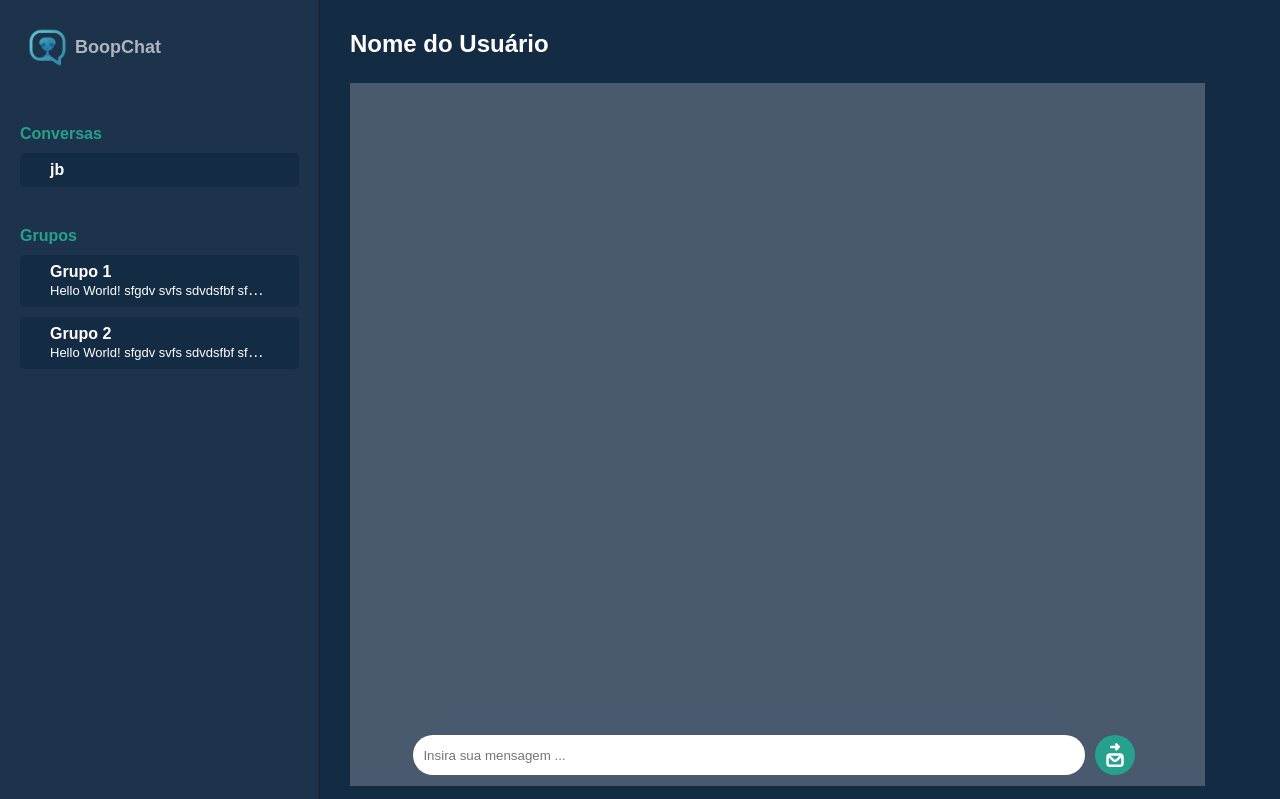
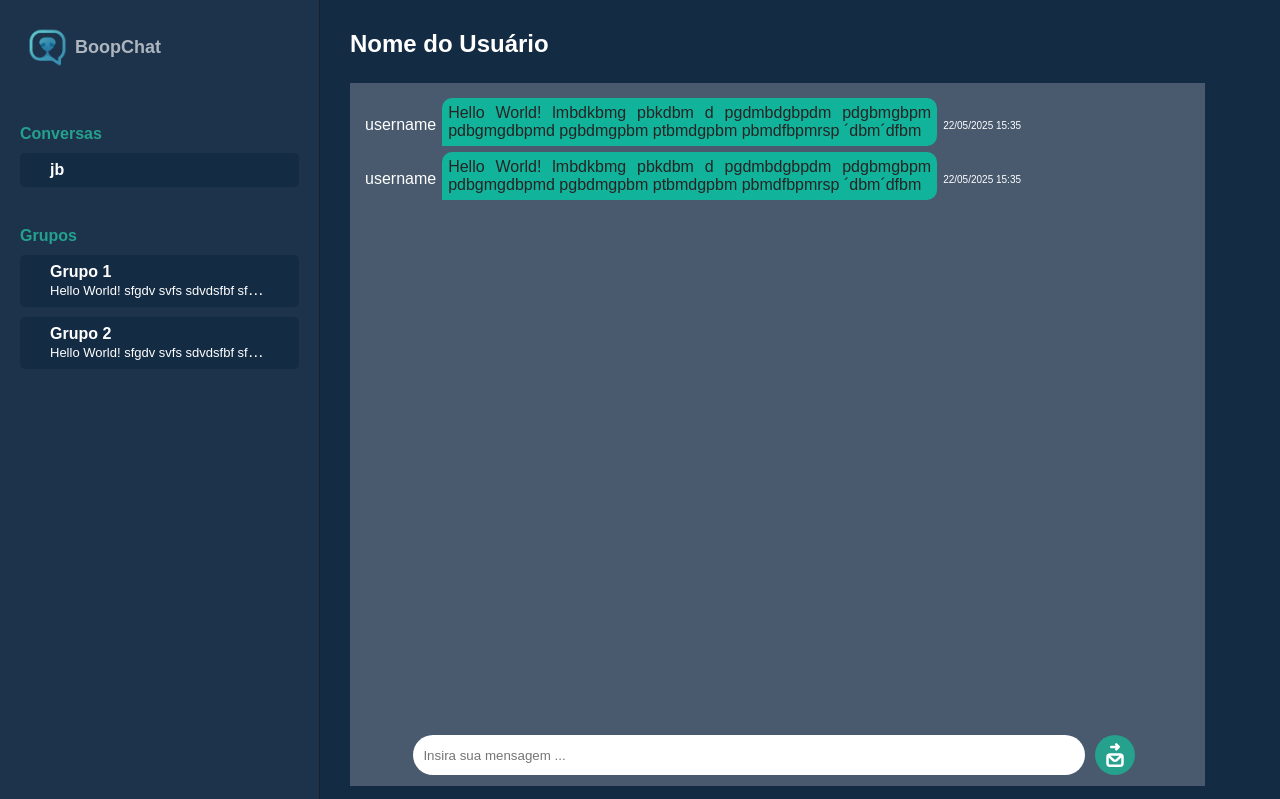
Before and after one commit to ryanpabloac/boopchat, a Flask app: page /chat in a window 1280 px wide. Run offline with Flask 3, Linux system fonts and the light colour scheme; the first user in the database is signed in; data comes from the database, SQL or seed files in the repository.

Commit message:
template mensagem

```diff
--- a/templates/chat.html
+++ b/templates/chat.html
@@ -44,6 +44,16 @@
         </div>
         <div id="chat">
             <div id="messages">
+                <div class="sent-message">
+                    <span class="username">username</span>
+                    <p>Hello World! lmbdkbmg  pbkdbm d pgdmbdgbpdm pdgbmgbpm pdbgmgdbpmd pgbdmgpbm ptbmdgpbm pbmdfbpmrsp ´dbm´dfbm</p>
+                    <span class="date">22/05/2025 15:35</span>
+                </div>
+                <div class="sent-message">
+                    <span class="username">username</span>
+                    <p>Hello World! lmbdkbmg  pbkdbm d pgdmbdgbpdm pdgbmgbpm pdbgmgdbpmd pgbdmgpbm ptbmdgpbm pbmdfbpmrsp ´dbm´dfbm</p>
+                    <span class="date">22/05/2025 15:35</span>
+                </div>
             </div>
             <form id="controls" method="POST" action="chat">
                 <input type="text" placeholder="Insira sua mensagem ..." name="mensagem">
```
